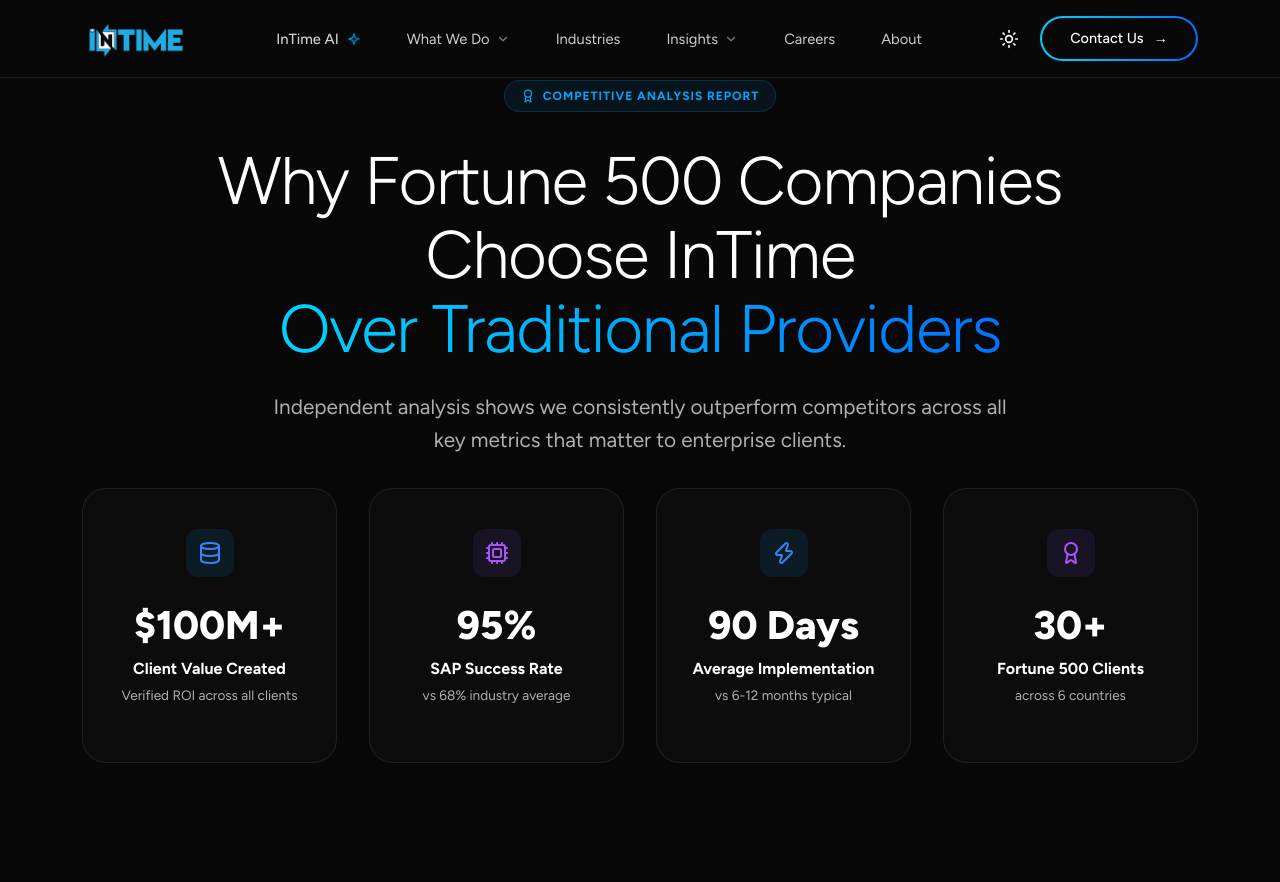
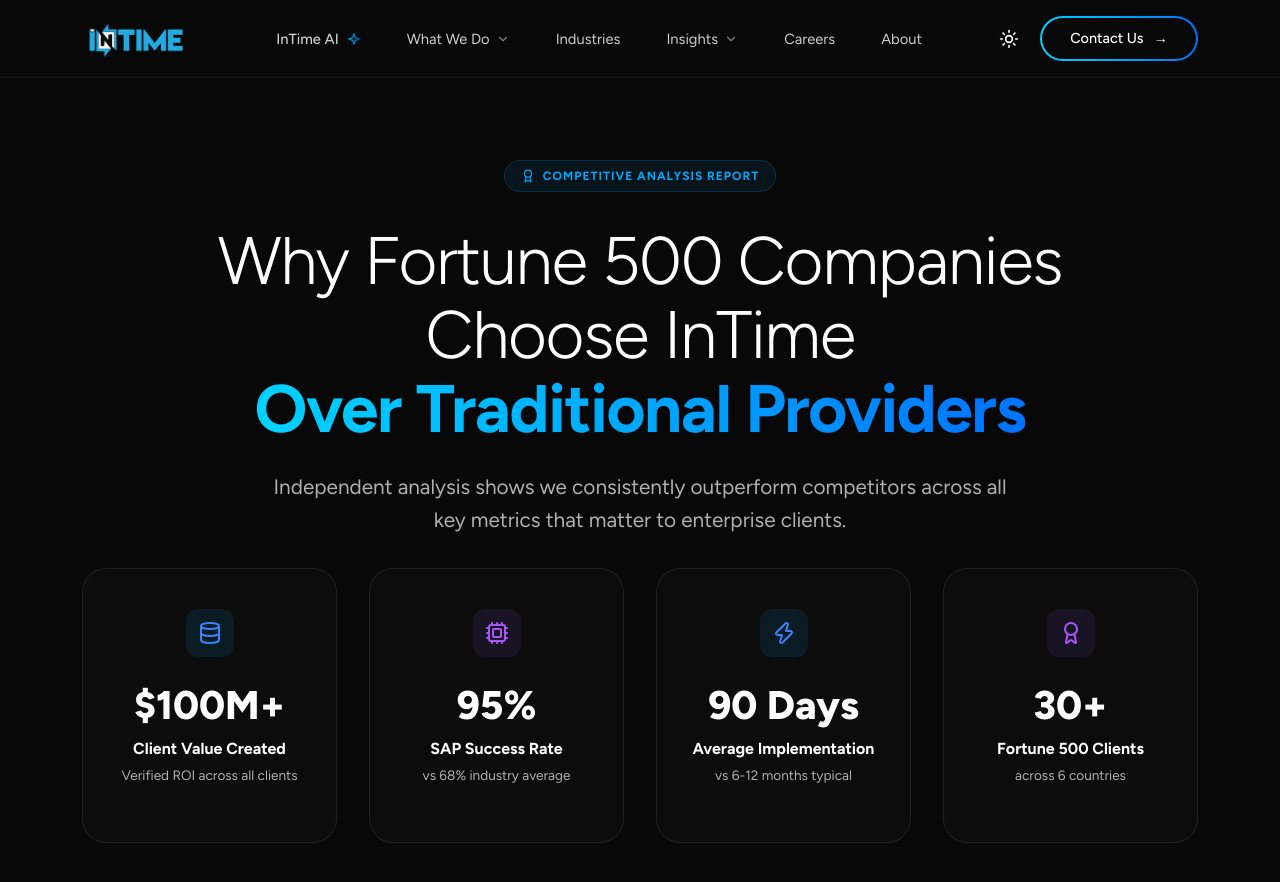
Before and after one commit to Soudip-Panja/InTime, a React (Vite) app: page /why-intime in a window 1280 px wide. Shown: the top 882 px of the page. Built offline with nearby package versions, Linux system fonts and the light colour scheme.

Commit message:
fix: Why In Time page layout and animation fixed

```diff
--- a/src/Pages/WhyInTime.jsx
+++ b/src/Pages/WhyInTime.jsx
@@ -1,4 +1,4 @@
-import React, { useEffect, useRef } from 'react';
+import React, { useEffect, useRef, useState } from 'react';
 import Navbar from "../Components/Navbar";
 import Footer from "../Components/Footer";
 import {
@@ -19,6 +19,38 @@
 import { ScrollTrigger } from 'gsap/ScrollTrigger';
 
 gsap.registerPlugin(ScrollTrigger);
+
+const Counter = ({ end, prefix = "", suffix = "", duration = 2 }) => {
+  const [count, setCount] = useState(0);
+  const nodeRef = useRef(null);
+
+  useEffect(() => {
+    const node = nodeRef.current;
+    if (!node) return;
+
+    let obj = { val: 0 };
+
+    const ctx = gsap.context(() => {
+      ScrollTrigger.create({
+        trigger: node,
+        start: "top 80%",
+        onEnter: () => {
+          gsap.to(obj, {
+            val: end,
+            duration: duration,
+            ease: "power2.out",
+            onUpdate: () => setCount(Math.round(obj.val))
+          });
+        },
+        once: true
+      });
+    }, node);
+
+    return () => ctx.revert();
+  }, [end, duration]);
+
+  return <span ref={nodeRef}>{prefix}{count}{suffix}</span>;
+};
 
 export default function WhyInTimePage() {
   const heroRef = useRef(null);
@@ -109,7 +141,7 @@
               </div>
               <h1 className="why-title">
                 Why Fortune 500 Companies Choose InTime <br />
-                <span className="gradient-text">Over Traditional Providers</span>
+                <span className="gradient-text" style={{ fontWeight: 'bold' }}>Over Traditional Providers</span>
               </h1>
               <p className="why-subtitle">
                 Independent analysis shows we consistently outperform competitors across all key metrics that matter to enterprise clients.
@@ -124,25 +156,25 @@
             <div className="metrics-summary-grid">
               <div className="metric-summary-card">
                 <div className="m-icon icon-blue"><Database size={24} /></div>
-                <h3>$100M+</h3>
+                <h3><Counter end={100} prefix="$" suffix="M+" /></h3>
                 <p className="m-label">Client Value Created</p>
                 <p className="m-sub">Verified ROI across all clients</p>
               </div>
               <div className="metric-summary-card">
                 <div className="m-icon icon-purple"><Cpu size={24} /></div>
-                <h3>95%</h3>
+                <h3><Counter end={95} suffix="%" /></h3>
                 <p className="m-label">SAP Success Rate</p>
                 <p className="m-sub">vs 68% industry average</p>
               </div>
               <div className="metric-summary-card">
                 <div className="m-icon icon-blue"><Zap size={24} /></div>
-                <h3>90 Days</h3>
+                <h3><Counter end={90} suffix=" Days" /></h3>
                 <p className="m-label">Average Implementation</p>
                 <p className="m-sub">vs 6-12 months typical</p>
               </div>
               <div className="metric-summary-card">
                 <div className="m-icon icon-purple"><Award size={24} /></div>
-                <h3>30+</h3>
+                <h3><Counter end={30} suffix="+" /></h3>
                 <p className="m-label">Fortune 500 Clients</p>
                 <p className="m-sub">across 6 countries</p>
               </div>
@@ -323,15 +355,15 @@
                 </p>
                 <div className="philosophy-stats">
                   <div className="phil-stat">
-                    <span className="stat-value">550+</span>
+                    <span className="stat-value"><Counter end={550} suffix="+" /></span>
                     <span className="stat-label">Successful Engagements</span>
                   </div>
                   <div className="phil-stat">
-                    <span className="stat-value">15+</span>
+                    <span className="stat-value"><Counter end={15} suffix="+" /></span>
                     <span className="stat-label">Years of Innovation</span>
                   </div>
                   <div className="phil-stat">
-                    <span className="stat-value">95%</span>
+                    <span className="stat-value"><Counter end={95} suffix="%" /></span>
                     <span className="stat-label">Client Retention</span>
                   </div>
                 </div>
@@ -363,8 +395,8 @@
                 <a href="#" className="nav-cta-btn">
                   Schedule a Strategy Conversation <ArrowRight size={18} />
                 </a>
-                <a href="/roi" className="explore-link">
-                  View Our ROI Metrics <ArrowRight size={18} />
+                <a href="/roi" className="why-secondary-btn">
+                  View Our ROI Metrics <ArrowRight size={18} className="btn-arrow" />
                 </a>
               </div>
             </div>
```
Also changed, not shown: src/style.css.
